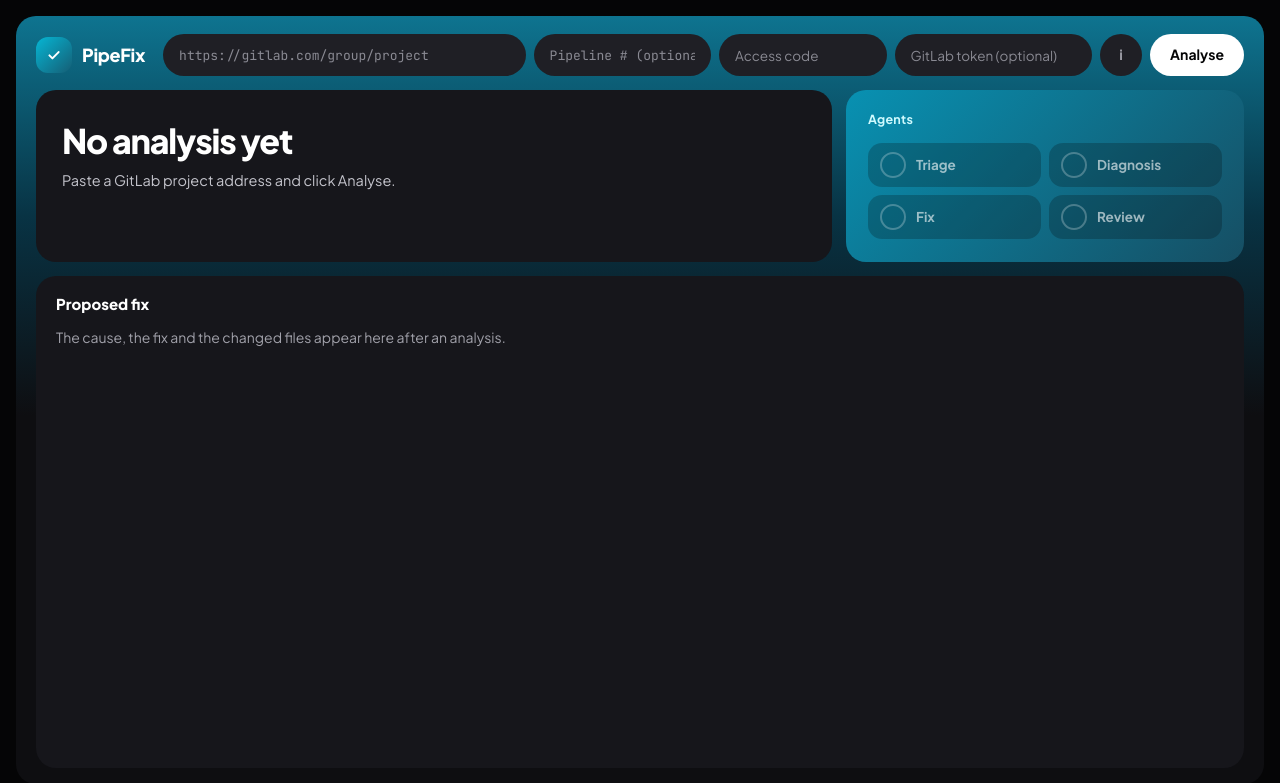
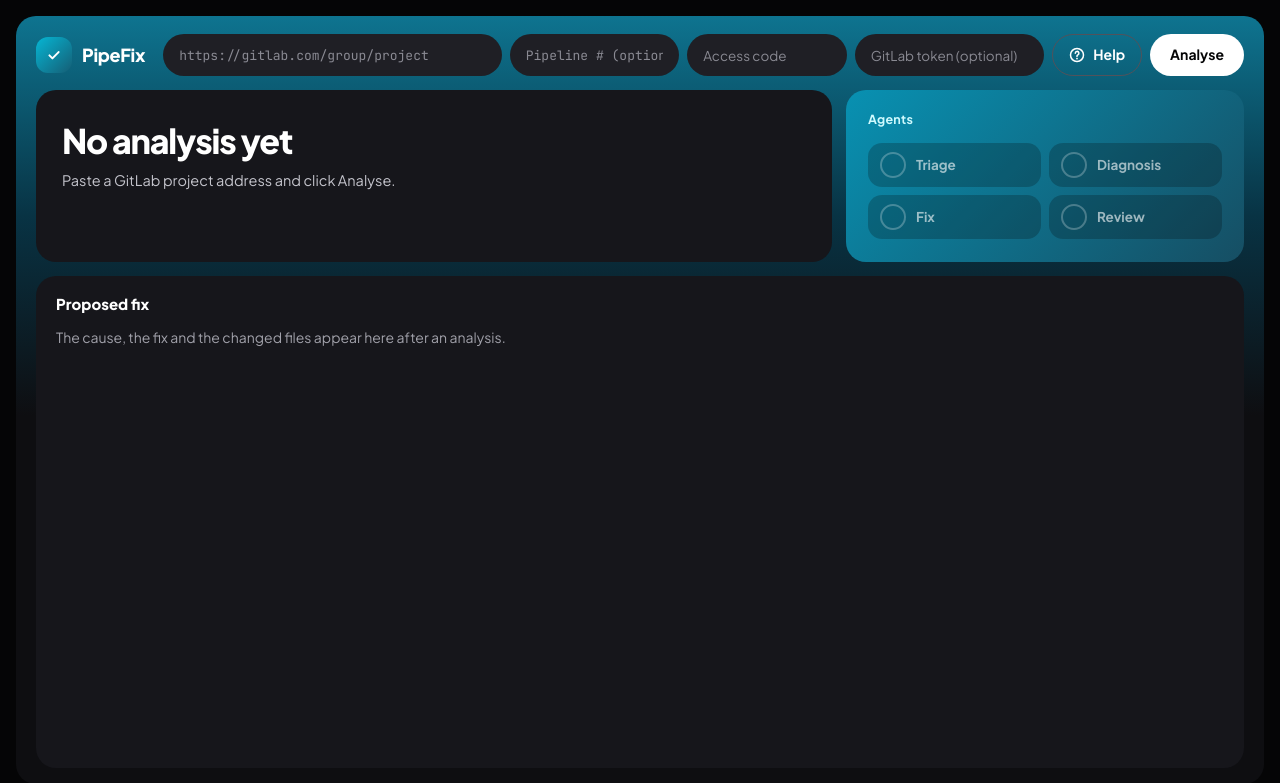
Before and after one commit to Galaxya-AI/Pipefix-api, a Flask app: page / in a window 1280 px wide. Shown: the top 783 px of the page. Run offline with Flask 3, Linux system fonts and the light colour scheme; parts of the project's set-up code (start-up, migrations or seed data) failed here and were passed over.

Commit message:
fix: replace the i button by a Help panel that opens on click
The tooltip of the i button only appeared on hover, after a delay, and nothing happened on click. The Help button now opens a panel that explains the fields and the buttons; it closes with Got it, Escape or a click outside.

```diff
--- a/templates/index.html
+++ b/templates/index.html
@@ -47,7 +47,15 @@
   .primary { background: var(--accent); color: var(--accent-ink); }
   .white { background: var(--ink); color: var(--bg); }
   .ghost { background: transparent; color: var(--ink); border: 1px solid #52525b; }
-  .info { width: 42px; padding: 0; background: var(--card-2); color: var(--muted); cursor: help; }
+  .help-btn { display: inline-flex; align-items: center; gap: 8px; padding: 0 16px; }
+  header { position: relative; }
+  .help { position: absolute; top: calc(100% + 10px); right: 0; z-index: 10; width: min(520px, 100%); max-height: 70vh; overflow-y: auto;
+          padding: 22px 24px; border-radius: 20px; background: var(--card-2); border: 1px solid var(--line);
+          box-shadow: 0 24px 60px rgba(0, 0, 0, .55); }
+  .help h2 { margin: 0 0 10px; font-size: 14px; font-weight: 800; color: var(--ink); }
+  .help h2 + dl { margin-bottom: 18px; }
+  .help dl { grid-template-columns: 130px minmax(0, 1fr); gap: 8px 14px; font-size: 13.5px; }
+  .help button { margin-top: 2px; }
   button:disabled { opacity: .5; cursor: default; }
   .error { flex-basis: 100%; margin: 0; color: var(--bad); font-size: 13.5px; overflow-wrap: anywhere; white-space: pre-wrap; text-align: right; }
 
@@ -165,11 +173,28 @@
         <input id="access" type="password" autocomplete="off" placeholder="Access code" required></div>
       <div class="field f-token"><label class="sr" for="token">GitLab access token (optional)</label>
         <input id="token" type="password" autocomplete="off" placeholder="GitLab token (optional)"></div>
-      <button class="info" type="button" aria-label="Help"
-        title="Access code: given by the owner of PipeFix.&#10;Project: gitlab.com or self-hosted; a pipeline address also gives the number.&#10;Pipeline: empty = the latest failed one.&#10;Token: not needed for a public project; read_api for a private one; api to publish. Used for this run only, never stored.">i</button>
+      <button class="ghost help-btn" id="help-toggle" type="button" aria-expanded="false" aria-controls="help">
+        <svg width="16" height="16" viewBox="0 0 16 16" aria-hidden="true"><circle cx="8" cy="8" r="6.5" fill="none" stroke="currentColor" stroke-width="1.5"/><path d="M6.3 6.2a1.8 1.8 0 1 1 2.6 1.6c-.6.3-.9.7-.9 1.3v.4" fill="none" stroke="currentColor" stroke-width="1.5" stroke-linecap="round"/><circle cx="8" cy="11.6" r=".9" fill="currentColor"/></svg>
+        Help</button>
       <button class="white" id="start" type="submit">Analyse</button>
       <p class="error" id="form-error" role="alert" hidden></p>
     </form>
+    <div class="help" id="help" role="dialog" aria-label="Help" hidden>
+      <h2>What to fill in</h2>
+      <dl>
+        <dt>Project</dt><dd>The address of a GitLab project, on gitlab.com or a self-hosted GitLab. The address of a pipeline page also gives its number.</dd>
+        <dt>Pipeline</dt><dd>Optional. Empty: PipeFix takes the latest failed pipeline of the project.</dd>
+        <dt>Access code</dt><dd>Given to you by the owner of PipeFix.</dd>
+        <dt>GitLab token</dt><dd>Not needed for a public project. A private project needs the read_api scope, and publishing a fix needs the api scope. Used for this run only, never stored.</dd>
+      </dl>
+      <h2>The buttons after an analysis</h2>
+      <dl>
+        <dt>Fix until the pipeline passes</dt><dd>Commits the fix, waits for GitLab CI and fixes the new errors round after round. The draft merge request opens only when the pipeline is green.</dd>
+        <dt>Create merge request</dt><dd>Publishes this fix alone as a draft merge request, without waiting for the pipeline.</dd>
+        <dt>Download patch</dt><dd>Nothing is written to GitLab: apply the patch yourself.</dd>
+      </dl>
+      <button class="white" id="help-close" type="button">Got it</button>
+    </div>
   </header>
 
   <div class="top">
@@ -184,9 +209,8 @@
         <p class="published" id="existing" hidden>A merge request already waits for this pipeline:
           <a id="existing-link" target="_blank" rel="noopener"></a></p>
         <div class="actions" id="actions" hidden>
-          <button class="primary" id="loop" type="button"
-            title="Commits this fix, waits for GitLab CI and fixes the new errors round after round. The draft merge request opens only when the pipeline is green.">Fix until the pipeline passes</button>
-          <button class="ghost" id="publish" type="button" title="Publishes this fix alone as a draft merge request, without waiting for the pipeline.">Create merge request</button>
+          <button class="primary" id="loop" type="button">Fix until the pipeline passes</button>
+          <button class="ghost" id="publish" type="button">Create merge request</button>
           <button class="ghost" id="download" type="button">Download patch</button>
         </div>
         <div class="token-row" id="publish-token-row" hidden>
@@ -277,6 +301,17 @@ let token = "", runId = "", runKey = "", patch = "", loopId = "";
 let roundsData = [], roundsFinished = false, pickedRound = null;
 
 drawTrack(Object.keys(STAGE_LABELS).map((name) => ({ name, state: "pending" })));
+
+// Help: a panel that opens on click and closes with the button, Escape or a click outside
+function setHelp(open) {
+  $("help").hidden = !open;
+  $("help-toggle").setAttribute("aria-expanded", String(open));
+  if (open) $("help-close").focus();
+}
+$("help-toggle").addEventListener("click", (event) => { event.stopPropagation(); setHelp($("help").hidden); });
+$("help-close").addEventListener("click", () => { setHelp(false); $("help-toggle").focus(); });
+document.addEventListener("click", (event) => { if (!$("help").hidden && !$("help").contains(event.target)) setHelp(false); });
+$("help").addEventListener("keydown", (event) => { if (event.key === "Escape") { setHelp(false); $("help-toggle").focus(); } });
 
 $("form").addEventListener("submit", async (event) => {
   event.preventDefault();
```
